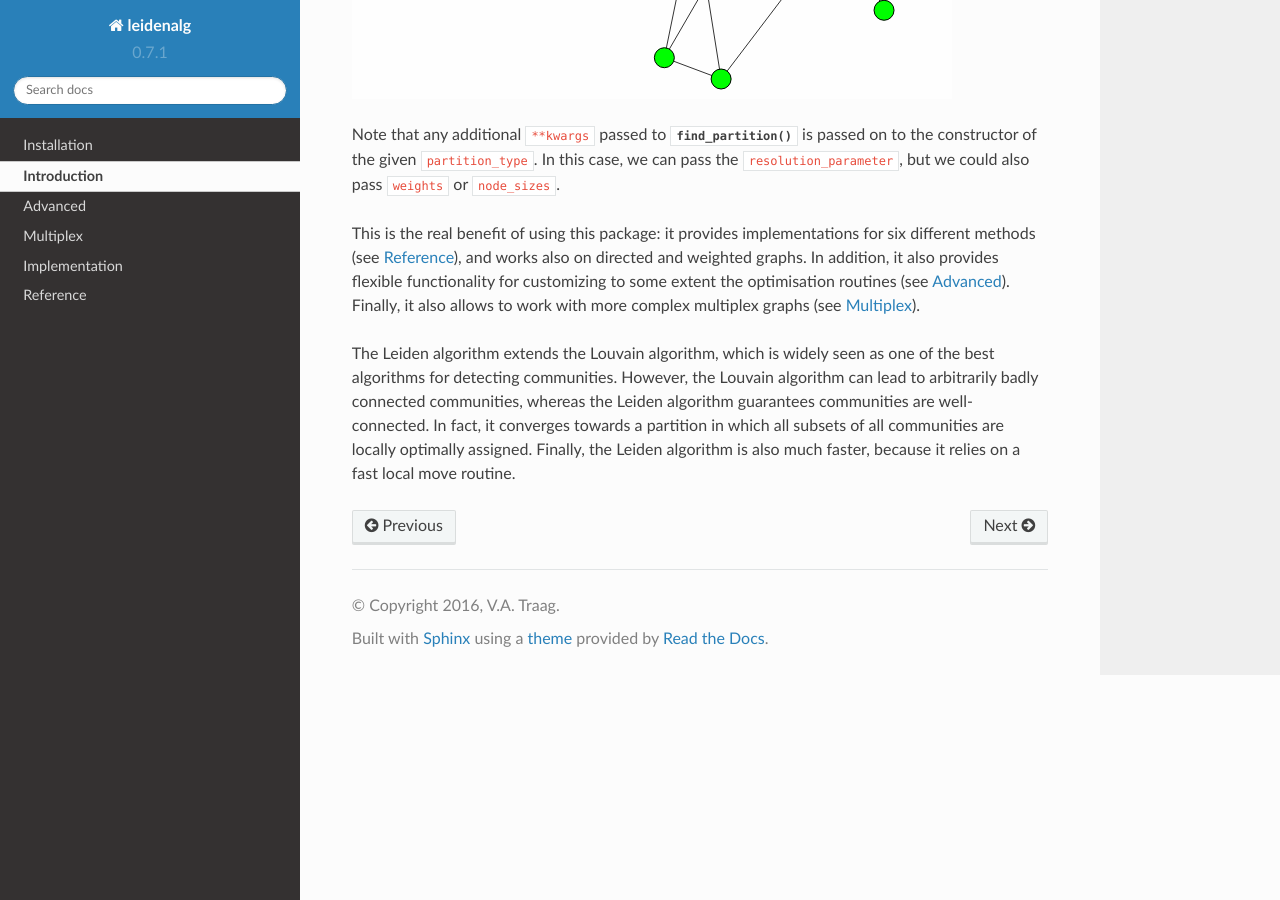
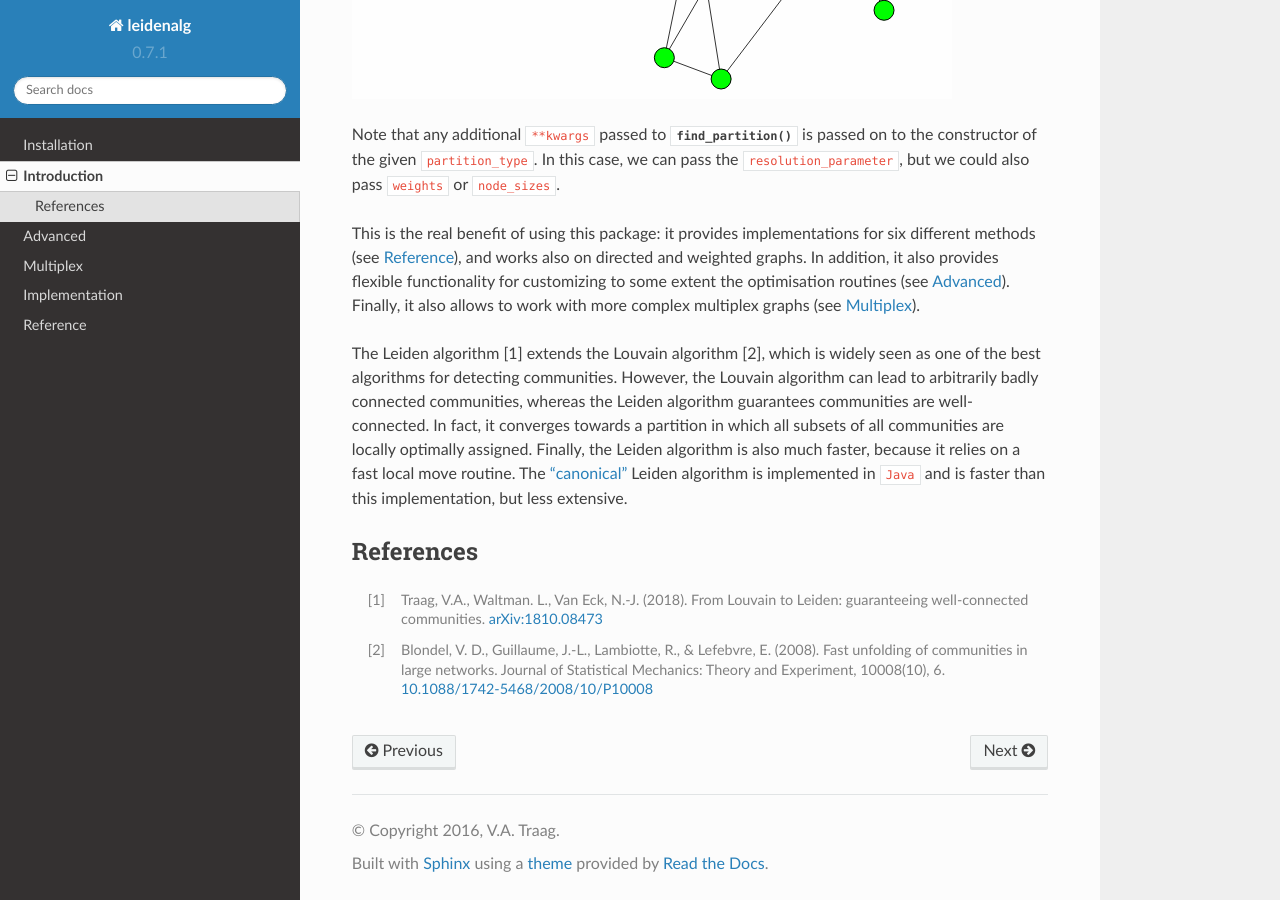
Before and after one commit to vtraag/leidenalg, a Sphinx documentation site: the page built from doc/source/intro.rst, in a window 1280 px wide and 900 px high, scrolled down 2536 px. Built offline with Sphinx 7.4.7 and the Read the Docs theme 2.0.0, drawn with Linux system fonts in a browser that asks for light colours; the version number is read from the project's files by our own code.

Commit message:
Added reference.

```diff
--- a/README.rst
+++ b/README.rst
@@ -119,6 +119,7 @@ Please cite the references appropriately in case they are used.
 
 .. [1] Traag, V.A., Waltman. L., Van Eck, N.-J. (2018). From Louvain to
        Leiden: guaranteeing well-connected communities.
+       `arXiv:1810.08473 <https://arxiv.org/abs/1810.08473>`_
 
 .. [2] Blondel, V. D., Guillaume, J.-L., Lambiotte, R., & Lefebvre, E. (2008).
        Fast unfolding of communities in large networks. Journal of Statistical
--- a/doc/source/intro.rst
+++ b/doc/source/intro.rst
@@ -76,10 +76,25 @@ customizing to some extent the optimisation routines (see :ref:`Advanced`).
 Finally, it also allows to work with more complex multiplex graphs (see
 :ref:`Multiplex`).
 
-The Leiden algorithm extends the Louvain algorithm, which is widely seen as one
-of the best algorithms for detecting communities. However, the Louvain
-algorithm can lead to arbitrarily badly connected communities, whereas the
-Leiden algorithm guarantees communities are well-connected. In fact, it
+The Leiden algorithm [1] extends the Louvain algorithm [2], which is widely
+seen as one of the best algorithms for detecting communities. However, the
+Louvain algorithm can lead to arbitrarily badly connected communities, whereas
+the Leiden algorithm guarantees communities are well-connected. In fact, it
 converges towards a partition in which all subsets of all communities are
 locally optimally assigned. Finally, the Leiden algorithm is also much faster,
-because it relies on a fast local move routine.
+because it relies on a fast local move routine. The
+`"canonical" <https://github.com/CWTSLeiden/networkanalysis>`_
+Leiden algorithm is implemented
+in ``Java`` and is faster than this implementation, but less extensive.
+
+References
+----------
+
+.. [1] Traag, V.A., Waltman. L., Van Eck, N.-J. (2018). From Louvain to
+       Leiden: guaranteeing well-connected communities.
+       `arXiv:1810.08473 <https://arxiv.org/abs/1810.08473>`_
+
+.. [2] Blondel, V. D., Guillaume, J.-L., Lambiotte, R., & Lefebvre, E.
+       (2008). Fast unfolding of communities in large networks. Journal of
+       Statistical Mechanics: Theory and Experiment, 10008(10), 6.
+       `10.1088/1742-5468/2008/10/P10008 <https://doi.org/10.1088/1742-5468/2008/10/P10008>`_
```
Also changed, not shown: 1 other file.
